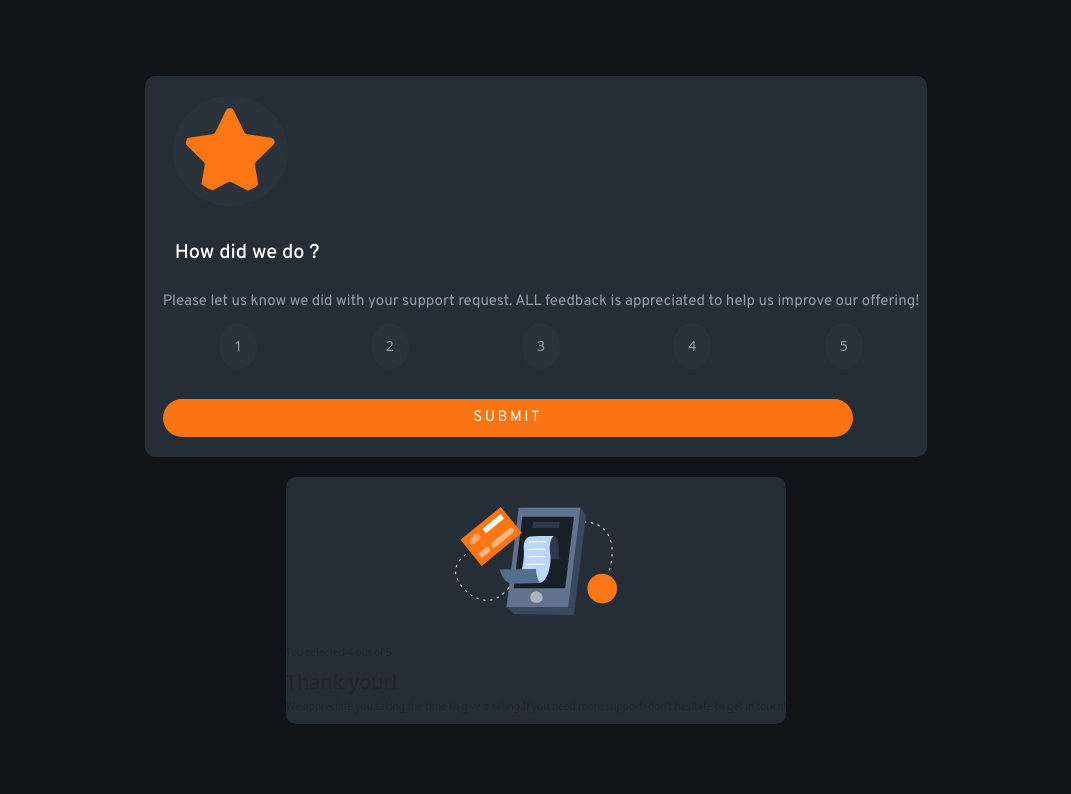
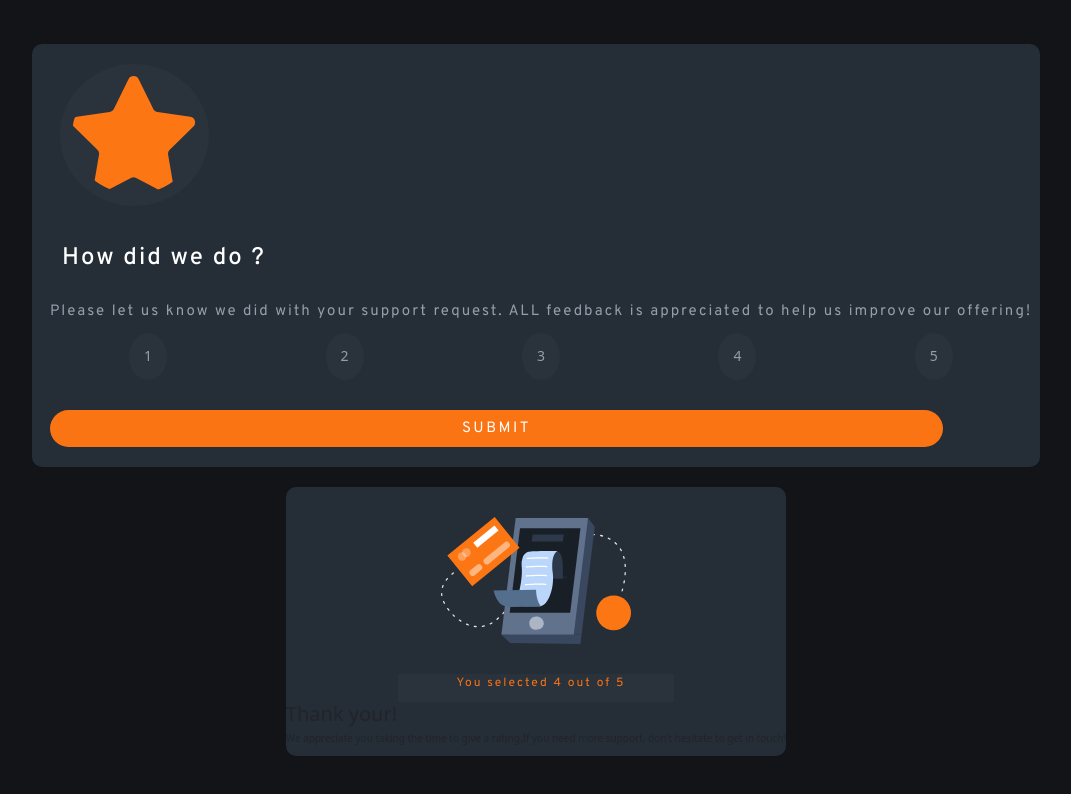
Before and after one commit to Miron-Silviu/interactive-rating, a website: page index.html in a window 1280 px wide. Shown: the whole page, without its empty margins (104-1175 px from the left). Drawn offline with nearby package versions, Linux system fonts and the light colour scheme.

Commit message:
Style : Update style for pop-up children's

```diff
--- a/index.html
+++ b/index.html
@@ -57,8 +57,8 @@
         src="./images/illustration-thank-you.svg"
         alt="illustration"
       />
-      <div>
-        <p>You selected 4 out of 5</p>
+      <div class="pop-up-info d-flex justify-content-center">
+        <p class="info">You selected 4 out of 5</p>
       </div>
       <div>
         <h2>Thank your!</h2>
--- a/style.css
+++ b/style.css
@@ -108,10 +108,19 @@ body {
 
 /* pop-up */
 
-.pop-up {
+.pop-up-image {
+  width: 50%;
 }
 
-/* .pop-up-image {
+.pop-up-info {
+  background-color: var(--DarkBlue);
+  width: 55%;
   margin: auto;
-  justify-content: center;
-} */
+}
+
+.info {
+  color: var(--Orange);
+  font-size: 12px;
+  font-family: var(--font-family);
+  letter-spacing: 2px;
+}
```
